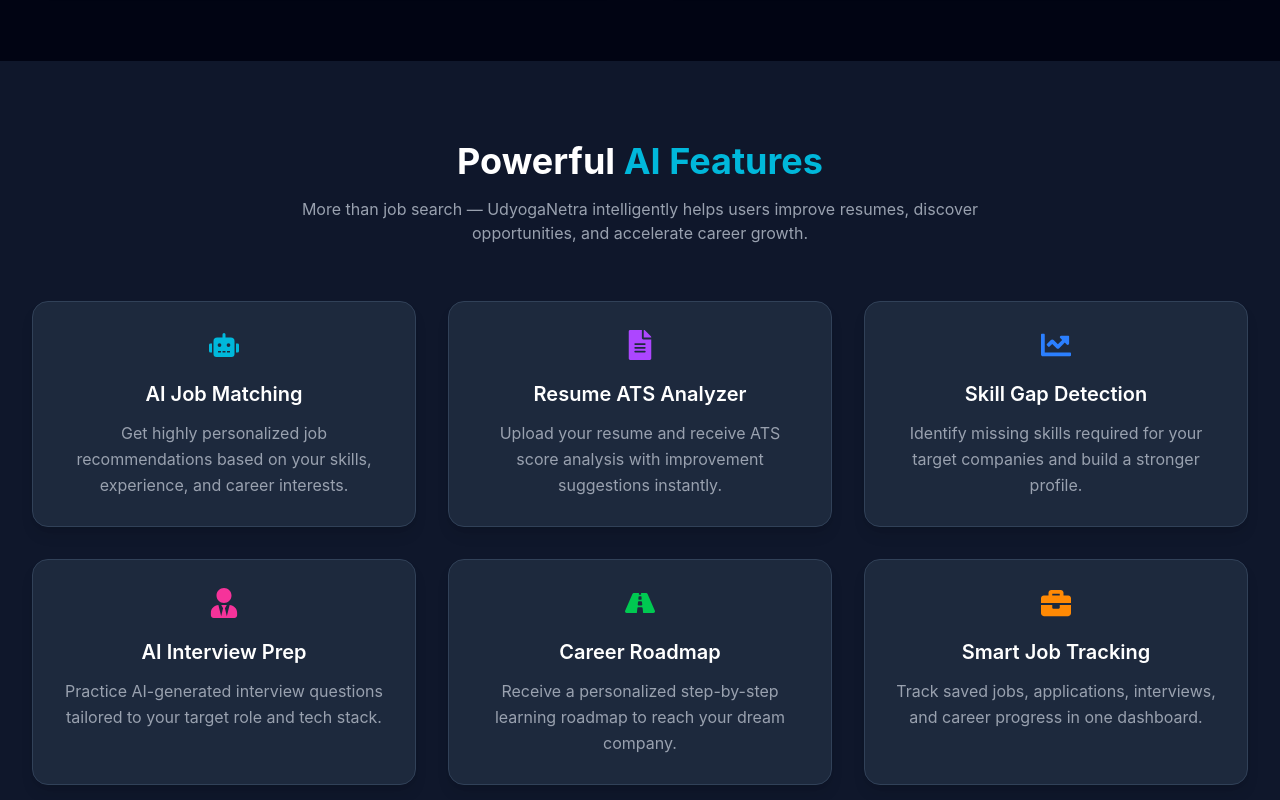
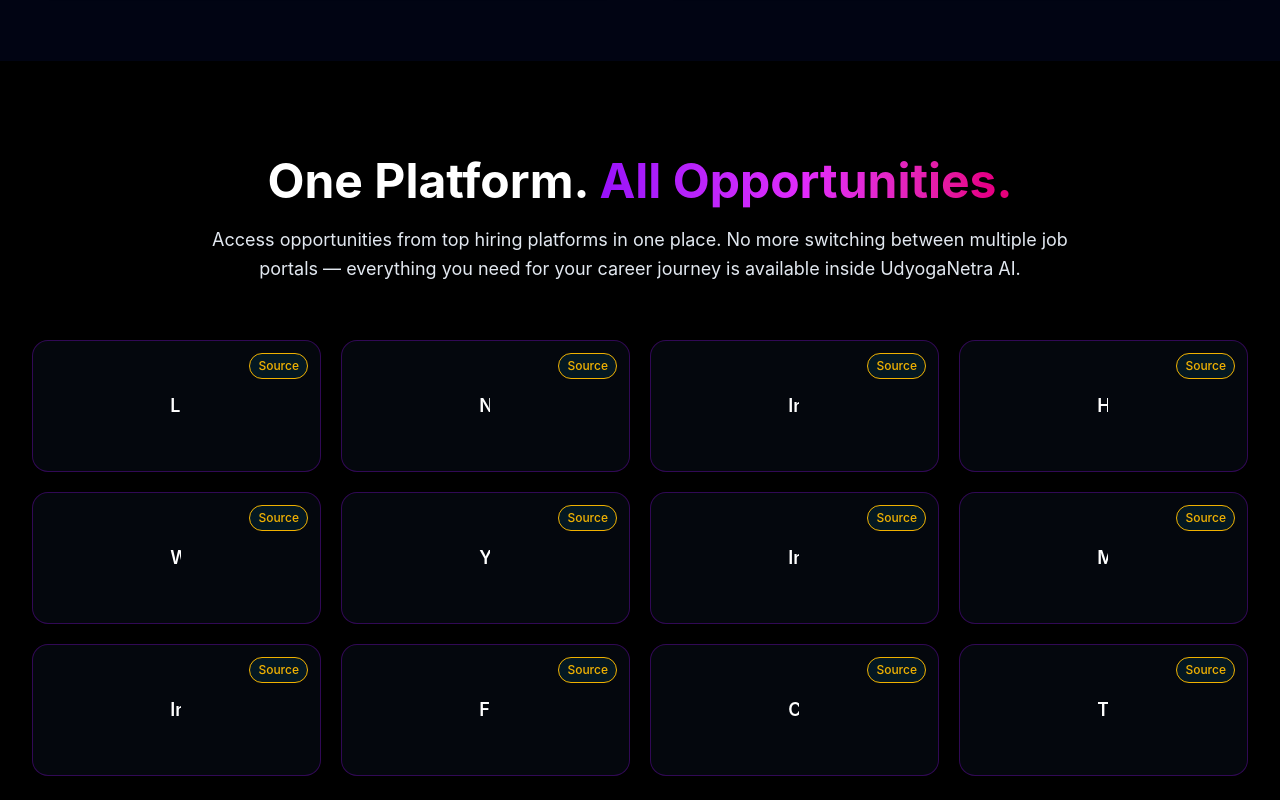
Before and after one commit to ramusiripalli/udyoganetra-ai, a React app in the folder frontend/: page / in a window 1280 px wide. Shown: the part 1620-2420 px from the top of the page. Built offline with nearby package versions, Linux system fonts and the light colour scheme; the HTML template or start-up script is replaced by a standard one.

Commit message:
style:Frontend changed Each and every look of the Page

```diff
--- a/frontend/src/App.jsx
+++ b/frontend/src/App.jsx
@@ -9,6 +9,8 @@
 import InterviewPrep from "./pages/InterviewPrep";
 import JobMatch from "./pages/JobMatch";
 import Landing from "./pages/Landing";
+import AIFeatures from "./pages/AIFeatures";
+import Footer from "./components/common/Footer";
 
 function App() {
   return (
@@ -29,12 +31,14 @@
             <Route path="/login" element={<Login />} />
             <Route path="/register" element={<Register />} />
             <Route path="/dashboard" element={<Dashboard />} />
+            <Route path="/ai-features" element={<AIFeatures />} />
             <Route path="/jobs" element={<Jobs />} />
             <Route path="/resume-analyzer" element={<ResumeAnalyzer />} />
             <Route path="/interview-prep" element={<InterviewPrep />} />
             <Route path="/job-match" element={<JobMatch />} />
           </Routes>
         </main>
+         <Footer/>
       </div>
     </BrowserRouter>
   );
--- a/frontend/src/components/LandingPage/FeaturesSection.jsx
+++ /dev/null
@@ -1,105 +0,0 @@
-import { motion } from "framer-motion";
-import {
-  FaRobot,
-  FaFileAlt,
-  FaChartLine,
-  FaUserTie,
-  FaRoad,
-  FaBriefcase,
-} from "react-icons/fa";
-
-const features = [
-  {
-    icon: <FaRobot className="text-3xl text-cyan-500" />,
-    title: "AI Job Matching",
-    desc: "Get highly personalized job recommendations based on your skills, experience, and career interests.",
-  },
-  {
-    icon: <FaFileAlt className="text-3xl text-purple-500" />,
-    title: "Resume ATS Analyzer",
-    desc: "Upload your resume and receive ATS score analysis with improvement suggestions instantly.",
-  },
-  {
-    icon: <FaChartLine className="text-3xl text-blue-500" />,
-    title: "Skill Gap Detection",
-    desc: "Identify missing skills required for your target companies and build a stronger profile.",
-  },
-  {
-    icon: <FaUserTie className="text-3xl text-pink-500" />,
-    title: "AI Interview Prep",
-    desc: "Practice AI-generated interview questions tailored to your target role and tech stack.",
-  },
-  {
-    icon: <FaRoad className="text-3xl text-green-500" />,
-    title: "Career Roadmap",
-    desc: "Receive a personalized step-by-step learning roadmap to reach your dream company.",
-  },
-  {
-    icon: <FaBriefcase className="text-3xl text-orange-400" />,
-    title: "Smart Job Tracking",
-    desc: "Track saved jobs, applications, interviews, and career progress in one dashboard.",
-  },
-];
-
-const FeaturesSection = () => {
-  return (
-    <section className="py-20 px-6 sm:px-8 bg-white dark:bg-slate-900 transition-colors">
-
-      <motion.div
-        className="max-w-7xl mx-auto text-center"
-        initial={{ opacity: 0 }}
-        whileInView={{ opacity: 1 }}
-        transition={{ duration: 0.8 }}
-        viewport={{ once: true }}
-      >
-
-        <h2 className="text-3xl sm:text-4xl font-bold text-gray-900 dark:text-white">
-          Powerful <span className="text-cyan-500">AI Features</span>
-        </h2>
-
-        <p className="mt-4 text-gray-600 dark:text-gray-400 max-w-3xl mx-auto">
-          More than job search — UdyogaNetra intelligently helps users improve
-          resumes, discover opportunities, and accelerate career growth.
-        </p>
-
-        <div className="grid grid-cols-1 sm:grid-cols-2 lg:grid-cols-3 gap-8 mt-14">
-
-          {features.map((feature, index) => (
-            <motion.div
-              key={index}
-              className="
-                p-7 rounded-2xl
-                bg-gray-50 dark:bg-slate-800
-                border border-gray-200 dark:border-slate-700
-                shadow-lg hover:shadow-xl
-                hover:-translate-y-2
-                transition-all duration-300
-              "
-              initial={{ opacity: 0, y: 30 }}
-              whileInView={{ opacity: 1, y: 0 }}
-              transition={{ delay: index * 0.1 }}
-              viewport={{ once: true }}
-            >
-
-              <div className="mb-5 flex justify-center">
-                {feature.icon}
-              </div>
-
-              <h3 className="text-xl font-semibold text-gray-900 dark:text-white mb-3">
-                {feature.title}
-              </h3>
-
-              <p className="text-gray-600 dark:text-gray-400 leading-relaxed text-sm sm:text-base">
-                {feature.desc}
-              </p>
-
-            </motion.div>
-          ))}
-
-        </div>
-      </motion.div>
-    </section>
-  );
-};
-
-export default FeaturesSection;
--- a/frontend/src/components/LandingPage/HeroSection.jsx
+++ b/frontend/src/components/LandingPage/HeroSection.jsx
@@ -34,7 +34,7 @@
 
           <Link
             to="/register"
-            className="px-7 py-3 rounded-full font-semibold bg-gradient-to-r from-purple-600 to-pink-500 text-white shadow-lg hover:scale-105 transition duration-300"
+            className="px-7 py-3 rounded-full font-semibold bg-linear-to-r from-purple-600 to-pink-500 text-white shadow-lg hover:scale-105 transition duration-300"
           >
             Get Started
           </Link>
@@ -99,7 +99,7 @@
           </div>
 
           <div className="mt-8 p-3 rounded-xl bg-white dark:bg-black border border-pink-500/50">
-            <p className="text-md text-pink-600  dark:text-white text-center">
+            <p className="text-md text-pink-600  dark:text-yellow-300 text-center">
               AI is analyzing your career growth opportunities...
             </p>
           </div>
--- a/frontend/src/components/LandingPage/ShowcaseSection.jsx
+++ b/frontend/src/components/LandingPage/ShowcaseSection.jsx
@@ -1,68 +1,146 @@
 import { motion } from "framer-motion";
 
-const aiTools = [
-  "Resume Analyzer",
-  "ATS Score Checker",
-  "AI Job Matching",
-  "Interview Simulator",
-  "Skill Gap Detection",
-  "Career Roadmap",
-  "Salary Insights",
-  "Smart Job Tracker",
+const showcaseText = [
+  "LinkedIn Jobs",
+  "Naukri Listings",
+  "Indeed Alerts",
+  "Hirect Hiring",
+  "Wellfound (AngelList)",
+  "Y Combinator Startups",
+  "Instahyre",
+  "MAANG Openings",
+  "Internshala",
+  "FreshersWorld",
+  "CutShort.io",
+  "Toptal / Fiverr / Upwork",
 ];
 
 const ShowcaseSection = () => {
   return (
-    <section className="py-20 px-6 sm:px-8 bg-white dark:bg-slate-900 transition-colors">
+    <section
+      className=" py-24 px-6 sm:px-8 bg-white dark:bg-black
+      transition-all duration-500 "
+    >
+      {/* Heading */}
 
-      <motion.div
-        className="max-w-7xl mx-auto text-center"
-        initial={{ opacity: 0 }}
-        whileInView={{ opacity: 1 }}
-        transition={{ duration: 0.8 }}
-        viewport={{ once: true }}
-      >
+      <div className="text-center mb-14 max-w-4xl mx-auto">
 
-        <h2 className="text-3xl sm:text-4xl font-bold text-gray-900 dark:text-white">
-          AI Tools Built For <span className="text-cyan-500">Job Seekers</span>
+        <h2 className="text-3xl sm:text-5xl font-bold text-gray-900 dark:text-white">
+
+          One Platform.{" "}
+          <span className="bg-linear-to-r from-purple-600 via-fuchsia-500 to-pink-600 text-transparent bg-clip-text">All Opportunities.</span>
+
         </h2>
 
-        <p className="mt-4 text-gray-600 dark:text-gray-400 max-w-2xl mx-auto">
-          Powerful AI modules designed to help users grow faster and make smarter career decisions.
+        <p className="mt-5 text-gray-600 dark:text-slate-200 text-base sm:text-lg leading-relaxed">
+
+          Access opportunities from top hiring platforms in one place.
+          No more switching between multiple job portals — everything
+          you need for your career journey is available inside UdyogaNetra AI.
+
         </p>
+      </div>
 
-        <div className="grid grid-cols-2 md:grid-cols-4 gap-6 mt-14">
+      {/* Cards */}
 
-          {aiTools.map((tool, index) => (
+      <div className="max-w-7xl mx-auto grid grid-cols-2 md:grid-cols-3 lg:grid-cols-4 gap-5">
+
+        {showcaseText.map((text, index) => (
           <motion.div
             key={index}
             className="
-                p-6 rounded-xl
-                bg-gray-50 dark:bg-slate-800
-                border border-gray-200 dark:border-slate-700
-                shadow-lg hover:shadow-xl
+            group
+            relative
+            rounded-2xl
+            p-5
+            bg-white
+            dark:bg-slate-900/30
+            border border-purple-200 dark:border-purple-600/30
+            shadow-md hover:shadow-xl
+            transition-all duration-500
             hover:-translate-y-2
-                transition-all duration-300
+            overflow-hidden
             "
-              initial={{ opacity: 0, scale: 0.9 }}
-              whileInView={{ opacity: 1, scale: 1 }}
-              transition={{ delay: index * 0.08 }}
+            initial={{ opacity: 0, y: 20 }}
+            whileInView={{ opacity: 1, y: 0 }}
+            transition={{ delay: index * 0.05 }}
             viewport={{ once: true }}
           >
+            {/* Hover Glow */}
 
-              <div className="w-12 h-12 rounded-full bg-gradient-to-r from-cyan-400 to-purple-500 mx-auto mb-4 flex items-center justify-center text-black font-bold">
-                AI
+            <div
+              className="
+              absolute inset-0
+              opacity-0 group-hover:opacity-100
+              transition duration-500
+              bg-gradient-to-r
+              from-cyan-500/5
+              to-purple-500/5
+              "
+            ></div>
+
+            {/* Badge */}
+
+            <div
+              className="
+              absolute top-3 right-3
+              text-[10px] sm:text-xs
+              px-2 py-1
+              rounded-full bg-white border
+              dark:bg-cyan-500/10
+              text-yellow-500
+              font-medium
+              "
+            >
+              Source
             </div>
 
-              <h3 className="text-sm sm:text-base font-semibold text-gray-900 dark:text-white">
-                {tool}
+            {/* Text */}
+
+            <div className="relative z-10 flex items-center justify-center min-h-[90px]">
+
+              <h3
+                className="
+                text-sm sm:text-base lg:text-lg
+                font-semibold
+                text-gray-900 dark:text-white
+                text-center
+                leading-relaxed
+                group-hover:text-pink-500
+                transition duration-300
+                typewriter
+                "
+              >
+                {text}
               </h3>
-
-            </motion.div>
-          ))}
 
             </div>
           </motion.div>
+        ))}
+      </div>
+
+      {/* Animations */}
+
+      <style>{`
+        .typewriter {
+          overflow: hidden;
+          white-space: nowrap;
+          border-right: 2px solid cyan;
+          animation: typing 6s steps(20) infinite, blink 1s step-end infinite;
+        }
+
+        @keyframes typing {
+          0% { width: 0 }
+          40% { width: 100% }
+          60% { width: 100% }
+          100% { width: 0 }
+        }
+
+        @keyframes blink {
+          0%, 100% { border-color: transparent }
+          50% { border-color: #06b6d4; }
+        }
+      `}</style>
     </section>
   );
 };
--- a/frontend/src/components/LandingPage/WhyUdyogaNetra.jsx
+++ b/frontend/src/components/LandingPage/WhyUdyogaNetra.jsx
@@ -51,7 +51,7 @@
               viewport={{ once: true }}
             >
 
-              <div className="w-12 h-12 rounded-full bg-gradient-to-r from-purple-600 to-pink-600 flex items-center justify-center text-black dark:text-white font-bold text-xl mb-4 mx-auto">
+              <div className="w-12 h-12 rounded-full bg-gradient-to-r from-purple-600 to-pink-600 flex items-center justify-center text-white font-bold text-xl mb-4 mx-auto">
                 {index + 1}
               </div>
 
--- a/frontend/src/components/common/Footer.jsx
+++ b/frontend/src/components/common/Footer.jsx
@@ -6,17 +6,17 @@
 
         {/* Logo */}
         <h3 className="text-xl font-bold">
-          <span className="bg-gradient-to-r from-cyan-400 via-blue-500 to-purple-500 text-transparent bg-clip-text">
+          <span className="bg-gradient-to-r from-purple-600  to-pink-600 text-transparent bg-clip-text">
             Udyoga
           </span>
 
           <span className="text-gray-900 dark:text-white">
-            Netra
+            Netra <span className="text-pink-600"> AI</span>
           </span>
         </h3>
 
         {/* Copyright */}
-        <p className="text-sm text-gray-500 dark:text-gray-400">
+        <p className="text-sm text-gray-500 dark:text-white">
           © 2026 AI Powered Career Platform
         </p>
 
--- a/frontend/src/pages/Landing.jsx
+++ b/frontend/src/pages/Landing.jsx
@@ -1,6 +1,4 @@
-import Footer from "../components/common/Footer";
 import CallToAction from "../components/LandingPage/CallToAction";
-import FeaturesSection from "../components/LandingPage/FeaturesSection";
 import HeroSection from "../components/LandingPage/HeroSection";
 import HowItWorks from "../components/LandingPage/HowItWorks";
 import ShowcaseSection from "../components/LandingPage/ShowcaseSection";
@@ -12,11 +10,9 @@
       overflow-hidden">
        <HeroSection />
        <WhyUdyogaNetra />
-       <FeaturesSection />
+        <ShowcaseSection/>
        <HowItWorks/>
-       <ShowcaseSection/>
        <CallToAction/>
-       <Footer/>
 
     </div>
   );
```
Also changed, not shown: frontend/src/components/LandingPage/CallToAction.jsx (+5 -10 lines), frontend/src/components/LandingPage/HowItWorks.jsx (+5 -9 lines), frontend/src/components/common/Navbar.jsx (+8 -8 lines). Lines whose indentation alone changed are shown as unchanged.
